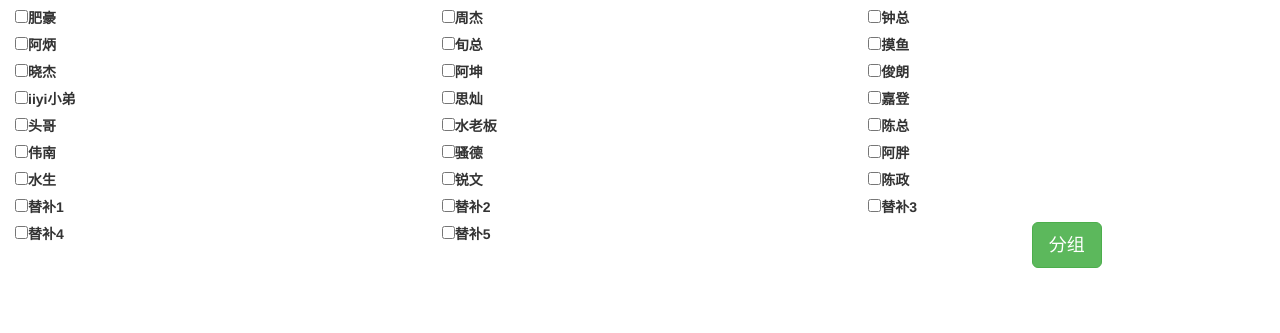
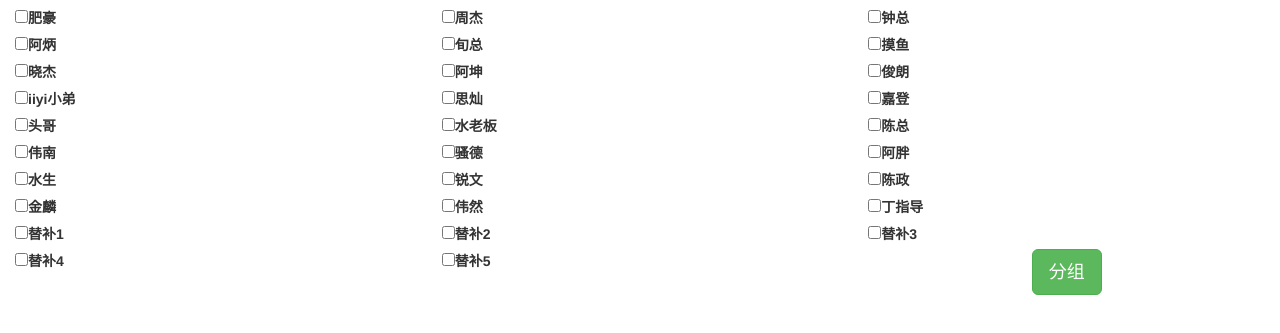
Before and after one commit to jamzhou/jamzhou.github.io, a plain HTML site: page basketball5.html in a window 1280 px wide. Shown: the part 91-424 px from the top of the page. Drawn offline with nearby package versions, Linux system fonts and the light colour scheme.

Commit message:
Update basketball5.html

```diff
--- a/basketball5.html
+++ b/basketball5.html
@@ -32,6 +32,9 @@
 				<label class="col-sm-4"><input type="checkbox" value="水生" onclick="updateList()">水生</label>
 				<label class="col-sm-4"><input type="checkbox" value="锐文" onclick="updateList()">锐文</label>
 				<label class="col-sm-4"><input type="checkbox" value="陈政" onclick="updateList()">陈政</label>
+				<label class="col-sm-4"><input type="checkbox" value="金麟" onclick="updateList()">金麟</label>
+				<label class="col-sm-4"><input type="checkbox" value="伟然" onclick="updateList()">伟然</label>
+				<label class="col-sm-4"><input type="checkbox" value="丁指导" onclick="updateList()">丁指导</label>
 				<label class="col-sm-4"><input type="checkbox" value="替补1" onclick="updateList()">替补1</label>
 				<label class="col-sm-4"><input type="checkbox" value="替补2" onclick="updateList()">替补2</label>
 				<label class="col-sm-4"><input type="checkbox" value="替补3" onclick="updateList()">替补3</label>
```
